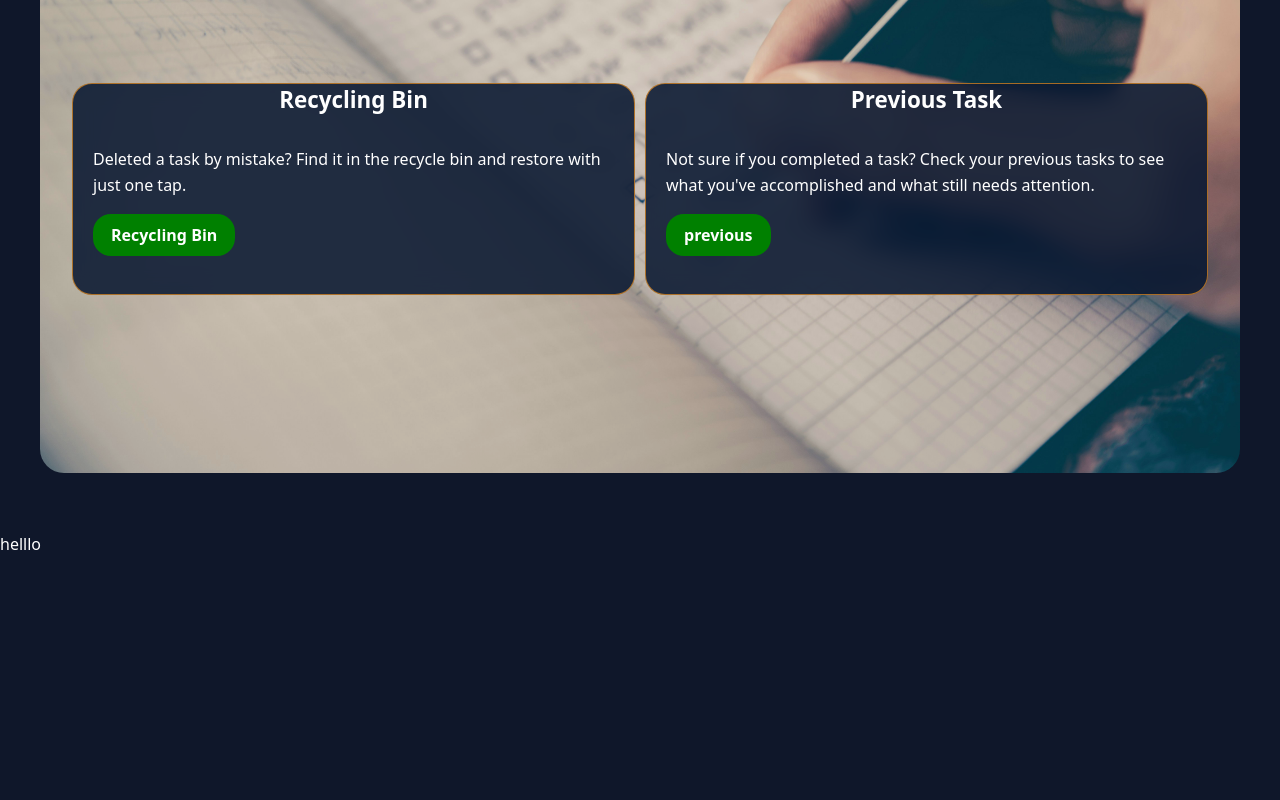
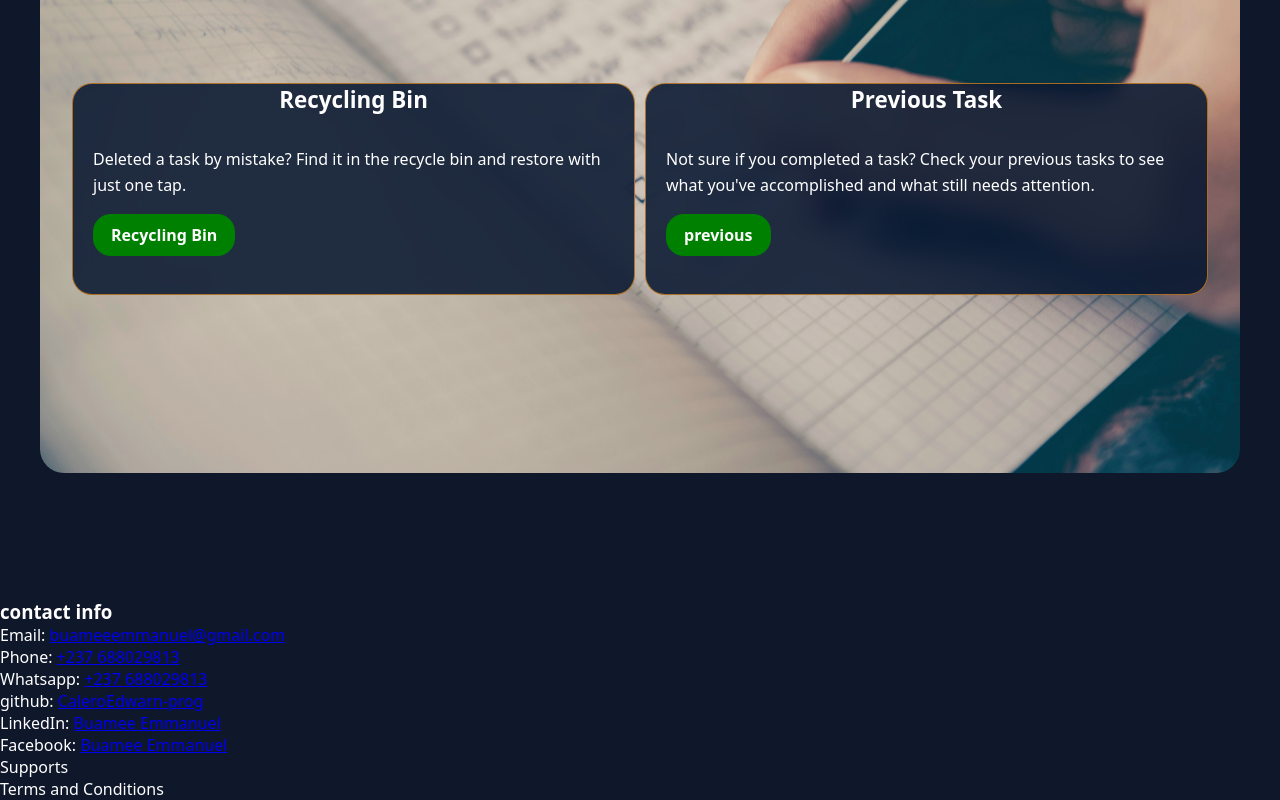
Before and after one commit to caleroedwarn-prog/typescript-react, a React (Create React App) app: page /homepage in a window 1280 px wide. Shown: the part 1960-2760 px from the top of the page. Before the commit the page ends 2515 px from the top, so only its background shows below. Built offline with nearby package versions, Linux system fonts and the light colour scheme.

Commit message:
created footer.css and imported the footer

```diff
--- a/src/pages/homePage.tsx
+++ b/src/pages/homePage.tsx
@@ -3,6 +3,7 @@ import "../images/note.png";
 import ImageWelcome from "../subpages/home";
 import GridDisplay from "../subpages/gridDisplay";
 import Features from "../subpages/features";
+import Footer from "../subpages/footer";
 
 function Homepage() {
   return (
@@ -16,9 +17,10 @@ function Homepage() {
       <br />
       <br />
       <Features />
-      <div className="Footer">
-        <p>helllo</p>
-      </div>
+      <br />
+      <br />
+      <br />
+      <Footer />
     </>
   );
 }
--- a/src/subpages/footer.tsx
+++ b/src/subpages/footer.tsx
@@ -1,8 +1,10 @@
+import React from "react";
+import "../static/footer.css";
 function Footer(){
     return (
       <div className="Footer">
         <span className="Contact">
-          <h2>contact info</h2>
+          <h3>contact info</h3>
           <p>
             Email:{" "}
             <a href="mailto:buameeemmanuel@gmail.com">
```
Also changed, not shown: src/static/footer.css (added).
